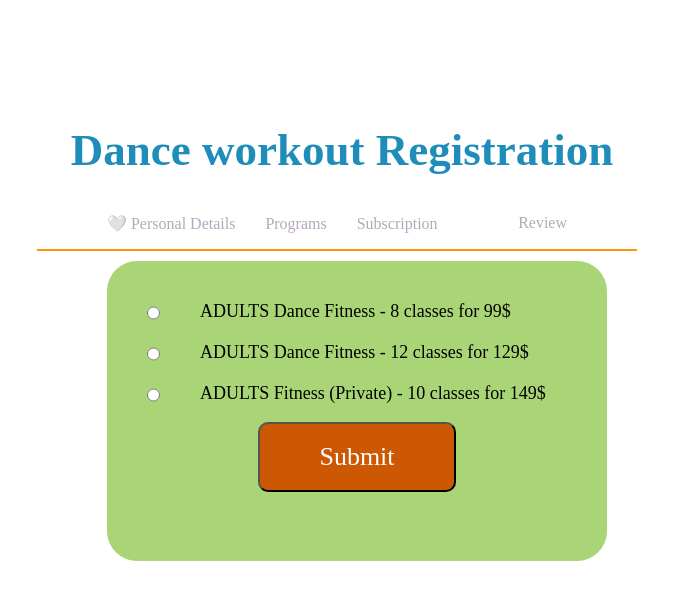
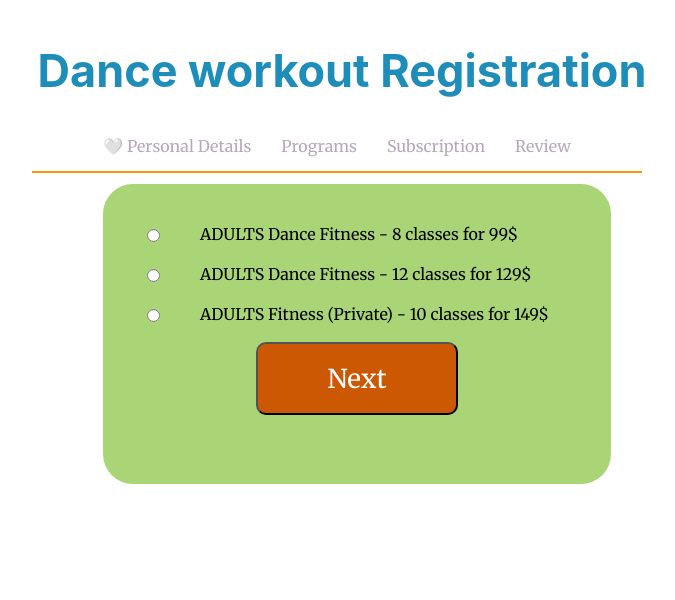
Before and after one commit to srpari/OnlineRegistration, a React (Create React App) app in the folder onlineregistration/: page /subscription in a window 1280 px wide. Shown: the top 600 px of the page, without its empty margins (313-988 px from the left). Built offline with nearby package versions, Linux system fonts and the light colour scheme.

Commit message:
Changes in Review

```diff
--- a/onlineregistration/src/App.css
+++ b/onlineregistration/src/App.css
@@ -1,10 +1,13 @@
+@import url("https://fonts.googleapis.com/css2?family=Merriweather&display=swap");
+
 .App {
   background: #fff;
-  min-height: 100vh;
+  min-height: 80vh;
   display: flex;
   flex-direction: column;
   justify-content: center;
   align-items: center;
+  font-size: 16px;
   /* color: #fff; */
 }
 
@@ -19,7 +22,8 @@ body {
 
 h1 {
   font-size: 45px;
-  font-family: cursive;
+  font-family: -apple-system, BlinkMacSystemFont, "Segoe UI", Roboto, Oxygen,
+    Ubuntu, Cantarell, "Open Sans", "Helvetica Neue", sans-serif;
   margin-left: 30px;
 }
 .signup-container {
@@ -27,7 +31,7 @@ h1 {
   min-height: 500px;
   position: relative;
   padding-left: 20px;
-  font-size: 18px;
+  font-size: 16px;
 }
 
 form {
--- a/onlineregistration/src/components/PersonalDetails.js
+++ b/onlineregistration/src/components/PersonalDetails.js
@@ -14,7 +14,7 @@ const PersonalDetails = () => {
     function onSubmit(data) {
      setPersonal(data);
      history.push('/programs');
-     console.log("i am here  "+JSON.stringify(data) )
+    //  console.log("i am here  "+JSON.stringify(data) )
     }
 
     return (
--- a/onlineregistration/src/components/Programs.js
+++ b/onlineregistration/src/components/Programs.js
@@ -9,7 +9,7 @@ function Programs() {
   const { setPrograms } =  useContext(NewRegistrationContext);
 
   const history = useHistory();
-    const { register, handleSubmit, errors, watch } = useForm();
+    const { register, handleSubmit, watch } = useForm();
     const watchAllFields = watch();
 
     function onSubmit(data) {
--- a/onlineregistration/src/components/Review.js
+++ b/onlineregistration/src/components/Review.js
@@ -32,7 +32,7 @@ export default function Review() {
         <p>
           <strong>Subscription</strong>: {subscription}
         </p>
-        <input type="submit" value="Submit All Info" />
+        <input type="submit" value="Submit" />
       </form>
     </Animator>
   );
--- a/onlineregistration/src/components/Subscription.js
+++ b/onlineregistration/src/components/Subscription.js
@@ -20,7 +20,7 @@ function Subscription() {
       <form onSubmit={handleSubmit(onSubmit)} noValidate>
       <div className="subscription-container">
           <div className="monthly-pack">
-           {programs=="Kids" && (
+           {programs==="Kids" && (
            <>
            <label>
                <input type="radio" ref={register} value="KIDS Dance Package - 4 classes for 49$" name="subpackage" />
@@ -31,7 +31,7 @@ function Subscription() {
                 KIDS Dance Package - 12 classes for 139$
             </label> </>
             )}
-           {programs!="Kids" && (
+           {programs!=="Kids" && (
            <>
             <label>
                <input type="radio" ref={register} value="ADULTS Dance Fitness - 8 classes for 99$" name="subpackage" />
@@ -48,7 +48,7 @@ function Subscription() {
             )}
         </div>
       </div>
-      <input value="Submit" type="submit"/>
+      <input value="Next" type="submit"/>
       </form>
       </Animator>
     )
```
